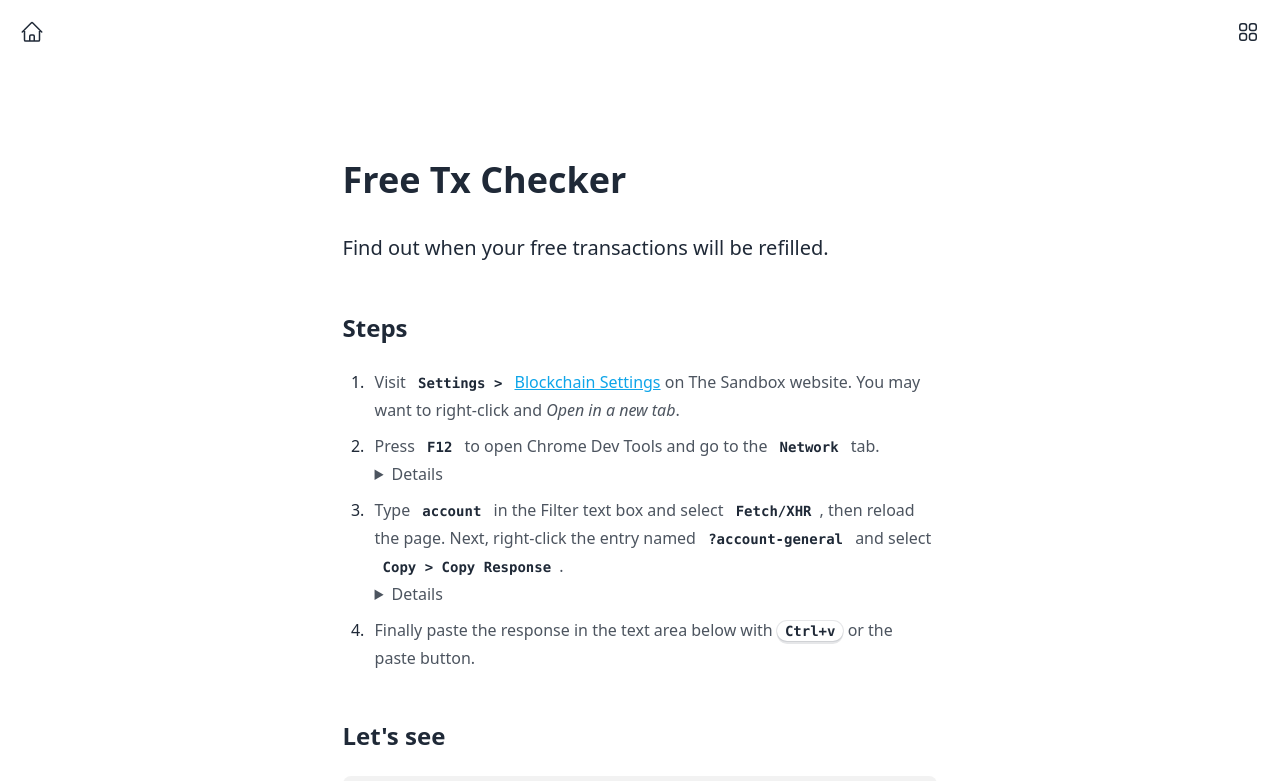
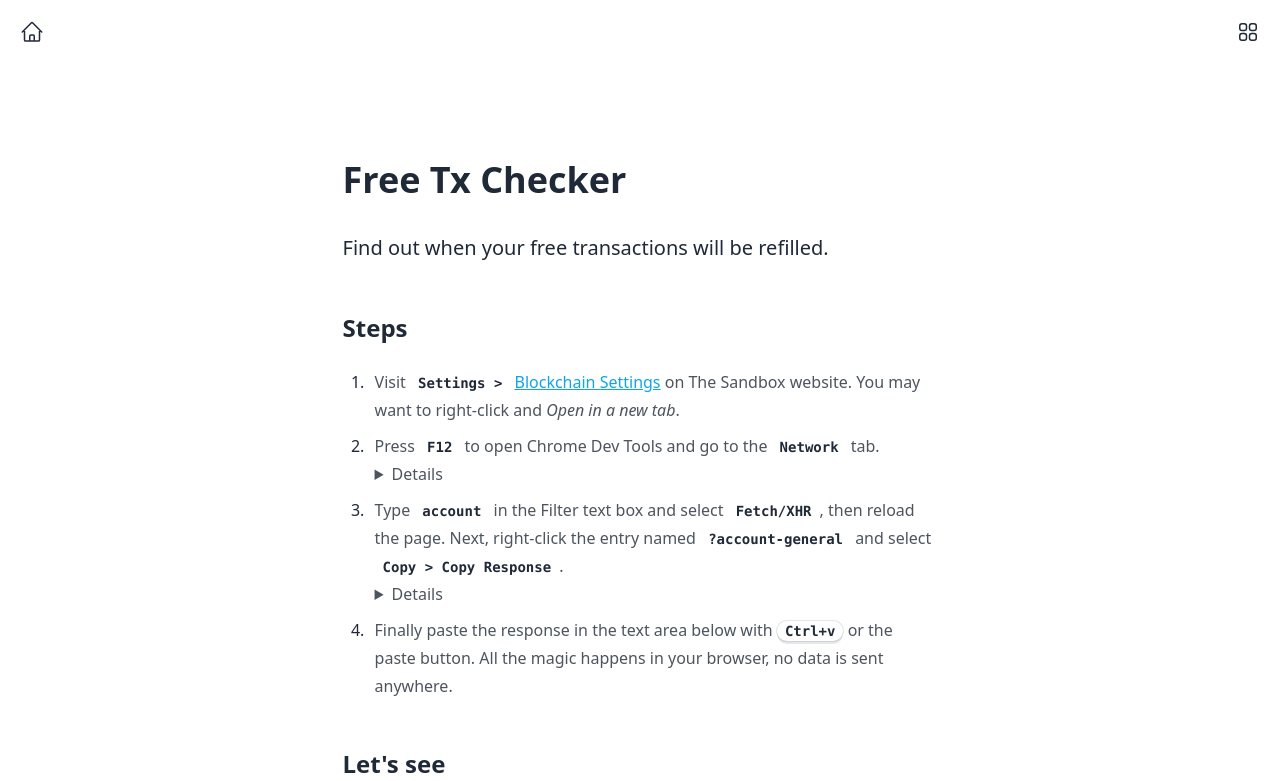
Before and after one commit to oxbarts/sandtools, a SvelteKit app: page /free-tx-checker in a window 1280 px wide. Shown: the top 781 px of the page. Built offline with nearby package versions, Linux system fonts and the light colour scheme.

Commit message:
Add some more text.

```diff
--- a/src/routes/free-tx-checker/+page.svelte
+++ b/src/routes/free-tx-checker/+page.svelte
@@ -59,7 +59,7 @@
         </figure>
       </details>
     </li>
-    <li>Finally paste the response in the text area below with <kbd class="emph">Ctrl+v</kbd> or the paste button.</li>
+    <li>Finally paste the response in the text area below with <kbd class="emph">Ctrl+v</kbd> or the paste button. All the magic happens in your browser, no data is sent anywhere.</li>
   </ol>
 
   <h2>Let's see</h2>
```
